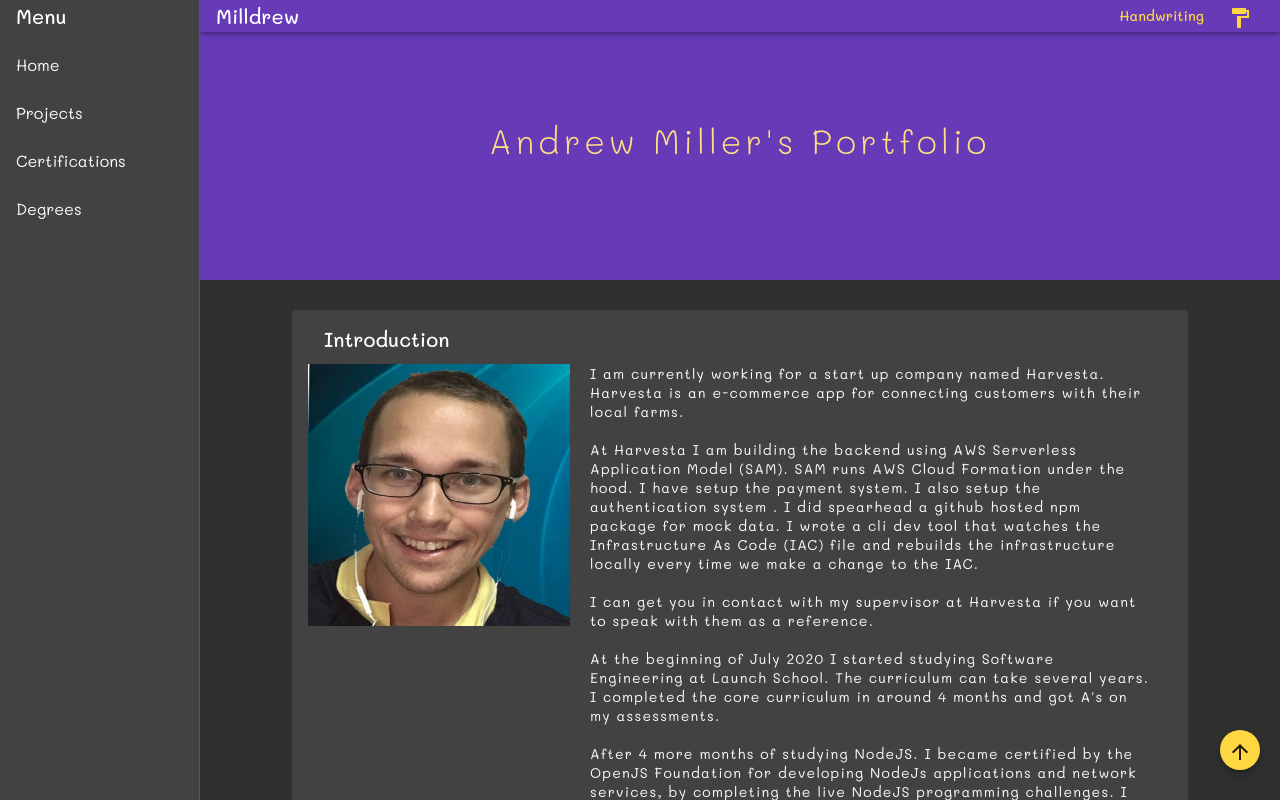
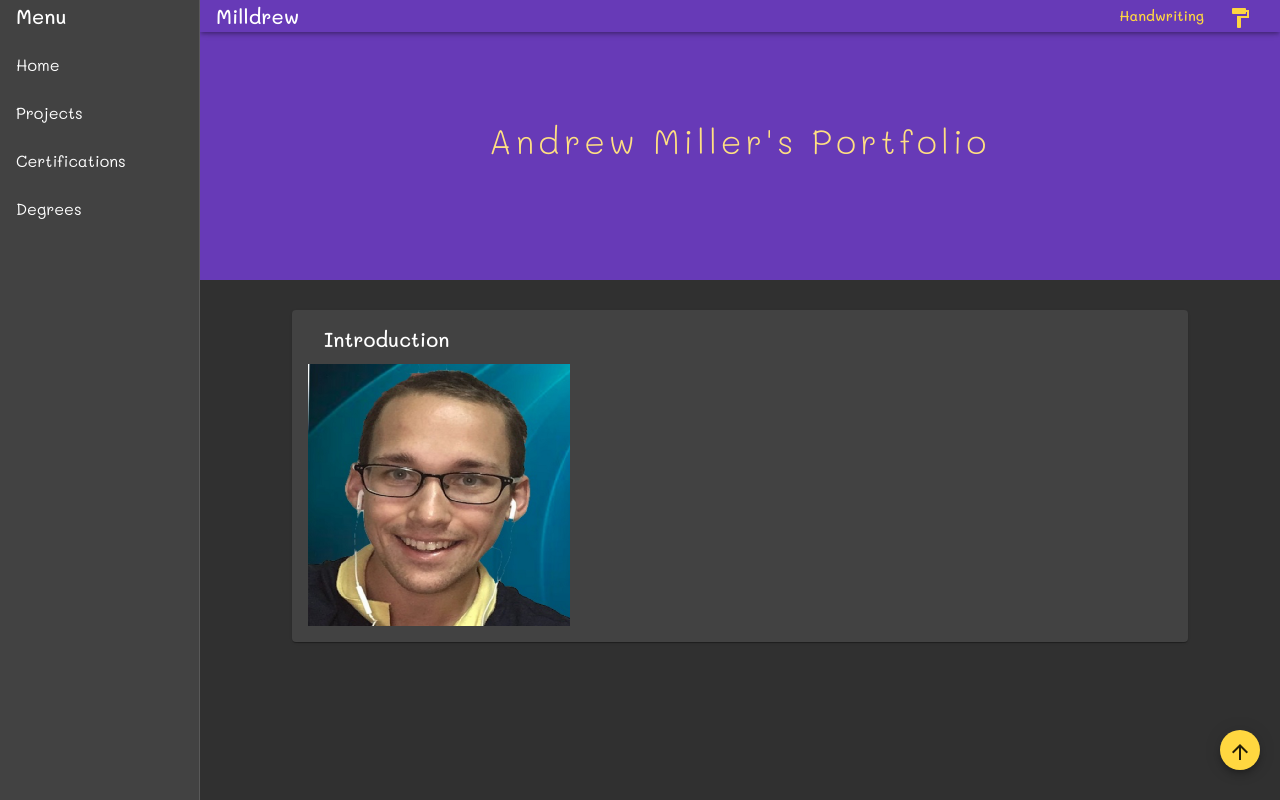
Before and after one commit to Milldrew/milldrew-portfolio, an Angular app: page / in a window 1280 px wide. Built offline with nearby package versions, Linux system fonts and the light colour scheme.

Commit message:
committing build

```diff
--- a/src/app/home/home.component.html
+++ b/src/app/home/home.component.html
@@ -8,57 +8,6 @@
   </mat-card-header>
   <div class="card-content">
     <img src="assets/andrews-profile-picture.svg" />
-    <mat-card-content>
-      I am currently working for a start up company named Harvesta. Harvesta is
-      an e-commerce app for connecting customers with their local farms.
-      <br />
-      <br />
-      At Harvesta I am building the backend using AWS Serverless Application
-      Model (SAM). SAM runs AWS Cloud Formation under the hood. I have setup the
-      payment system. I also setup the authentication system . I did spearhead a
-      github hosted npm package for mock data. I wrote a cli dev tool that
-      watches the Infrastructure As Code (IAC) file and rebuilds the
-      infrastructure locally every time we make a change to the IAC.
-      <br />
-      <br />
-
-      I can get you in contact with my supervisor at Harvesta if you want to
-      speak with them as a reference.
-      <br />
-      <br />
-      At the beginning of July 2020 I started studying Software Engineering at
-      Launch School. The curriculum can take several years. I completed the core
-      curriculum in around 4 months and got A's on my assessments.
-      <br />
-      <br />
-      After 4 more months of studying NodeJS. I became certified by the OpenJS
-      Foundation for developing NodeJs applications and network services, by
-      completing the live NodeJS programming challenges. I completed the
-      challenges in vim, and fell in love with vim. I love writing vimscript,
-      bash script, and tmux script to automate my development environment.
-      <br />
-      <br />
-      I did delete my first GitHub repo which contained hundreds possibly a
-      thousand or more hours of coding.
-      <br />
-      <br />
-      I have delete many of my small projects and a couple of github
-      repositories. I have used a long list of technologies from react and
-      graphql to kubernetes and terraform.
-      <br />
-      <br />
-      I am a self guided solo software developer. I honestly love writing code.
-      I have recently fallen in love with NestJS and Angular. I love them
-      because they are nearly identical and there is little context change
-      between UI development and API development.
-      <br />
-      <br />
-      I am effective at every point in the technology stack. As a solo developer
-      who can write code end to end, I have decided that I need to be able to
-      create High Quality UI experiences rapidly. I have chosen Angular because
-      of its relationship to NestJS, code generation, scalability.
-      <br />
-      <br />
-    </mat-card-content>
+    <mat-card-content></mat-card-content>
   </div>
 </mat-card>
--- /dev/null
+++ b/src/assets/i18n/en.json
@@ -0,0 +1,3 @@
+{
+  "welcomeMessage": "Hello World"
+}
```
Also changed, not shown: 7 other files (tests, documents, lock files or other folders).
